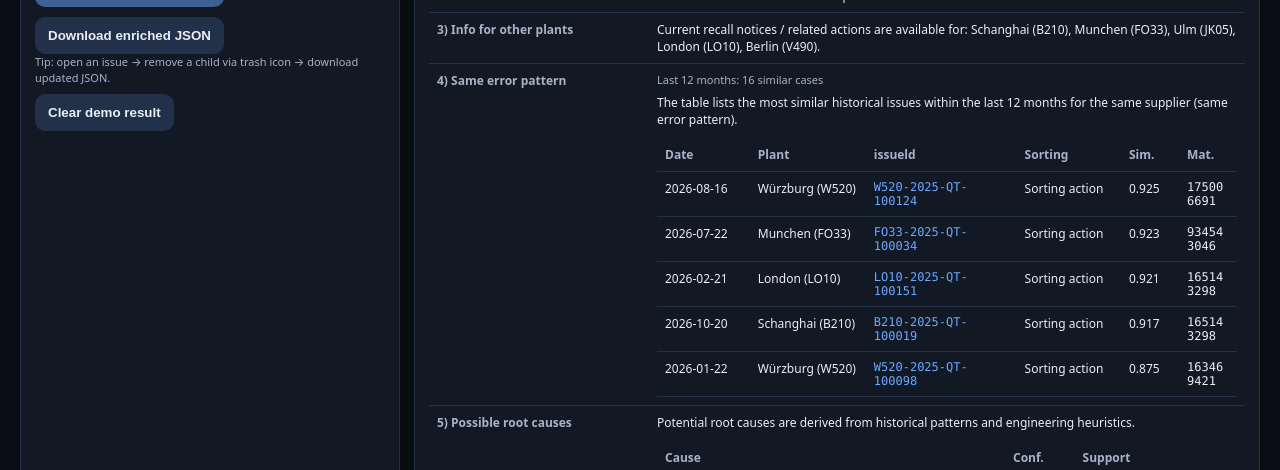
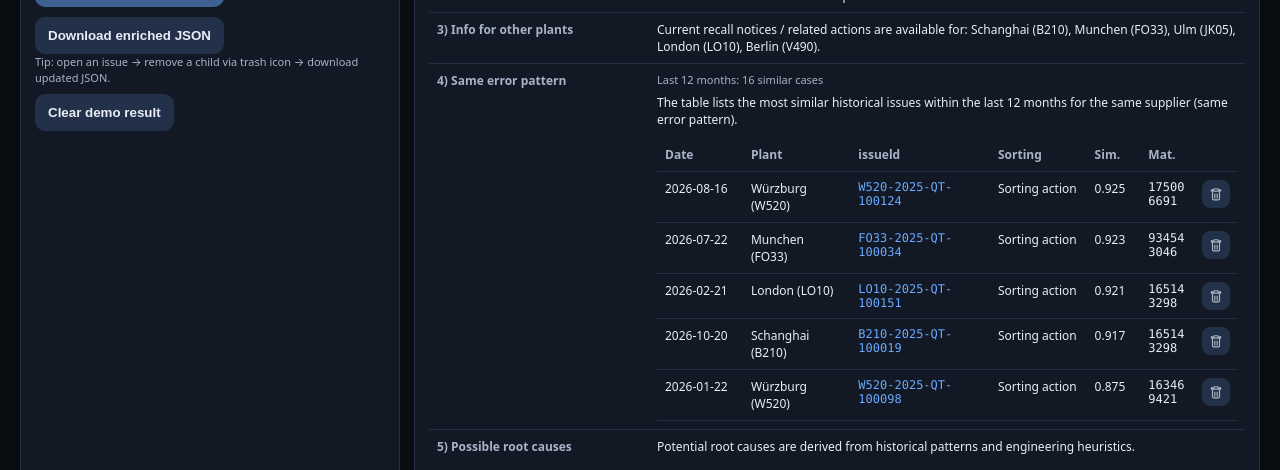
Before and after one commit to stDem/child_issue_app_deploy, a React (Vite) app in the folder frontend/: page / in a window 1280 px wide. Shown: the part 780-1250 px from the top of the page. Built offline with nearby package versions, Linux system fonts and the light colour scheme; no server answers; grey boxes are pictures that could not be loaded.

Commit message:
added possibility to remove similar parts

```diff
--- a/frontend/src/App.jsx
+++ b/frontend/src/App.jsx
@@ -194,6 +194,26 @@ export default function App(){
         }
         if(enr.map && Array.isArray(enr.map.markers)){
           enr.map.markers = enr.map.markers.filter(m => m && m.plantId !== plantId)
+        }
+        issue.description = replaceEnrichment(issue.description, enr)
+      }
+      return next
+    })
+  }
+
+  // same error pattern rows delete
+  function removePattern(issueld){
+    if(selectedIdx == null) return
+    setEnriched(prev=>{
+      const next = structuredClone(prev)
+      const issue = next[selectedIdx]
+      const enr = extractEnrichment(issue.description)
+      if(enr){
+        if(enr.errorPattern && Array.isArray(enr.errorPattern.top)){
+          enr.errorPattern.top = enr.errorPattern.top.filter(r => !(r && r.issueld === issueld))
+        }
+        if(enr.map && Array.isArray(enr.map.markers)){
+          enr.map.markers = enr.map.markers.filter(m => !(m && m.type === "synergy" && m.issueld === issueld))
         }
         issue.description = replaceEnrichment(issue.description, enr)
       }
@@ -553,6 +573,7 @@ export default function App(){
                               <th style={{width:"18%"}}>Sorting</th>
                               <th style={{width:"10%"}}>Sim.</th>
                               <th style={{width:"10%"}}>Mat.</th>
+                              <th style={{width:"8%"}}></th>
                             </tr>
                           </thead>
                           <tbody>
@@ -568,6 +589,9 @@ export default function App(){
                                 <td data-label="Sorting">{r.sorting || "—"}</td>
                                 <td data-label="Sim.">{r.similarity ?? "—"}</td>
                                 <td className="mono" data-label="Mat.">{r.materialNumber || "—"}</td>
+                                <td style={{textAlign:"right"}} data-label="">
+                                  <button className="iconBtn" title="Remove pattern" onClick={()=>removePattern(r.issueld)}><TrashIcon/></button>
+                                </td>
                               </tr>
                             ))}
                           </tbody>
```
Also changed, not shown: 2 other files (tests, documents, lock files or other folders).
